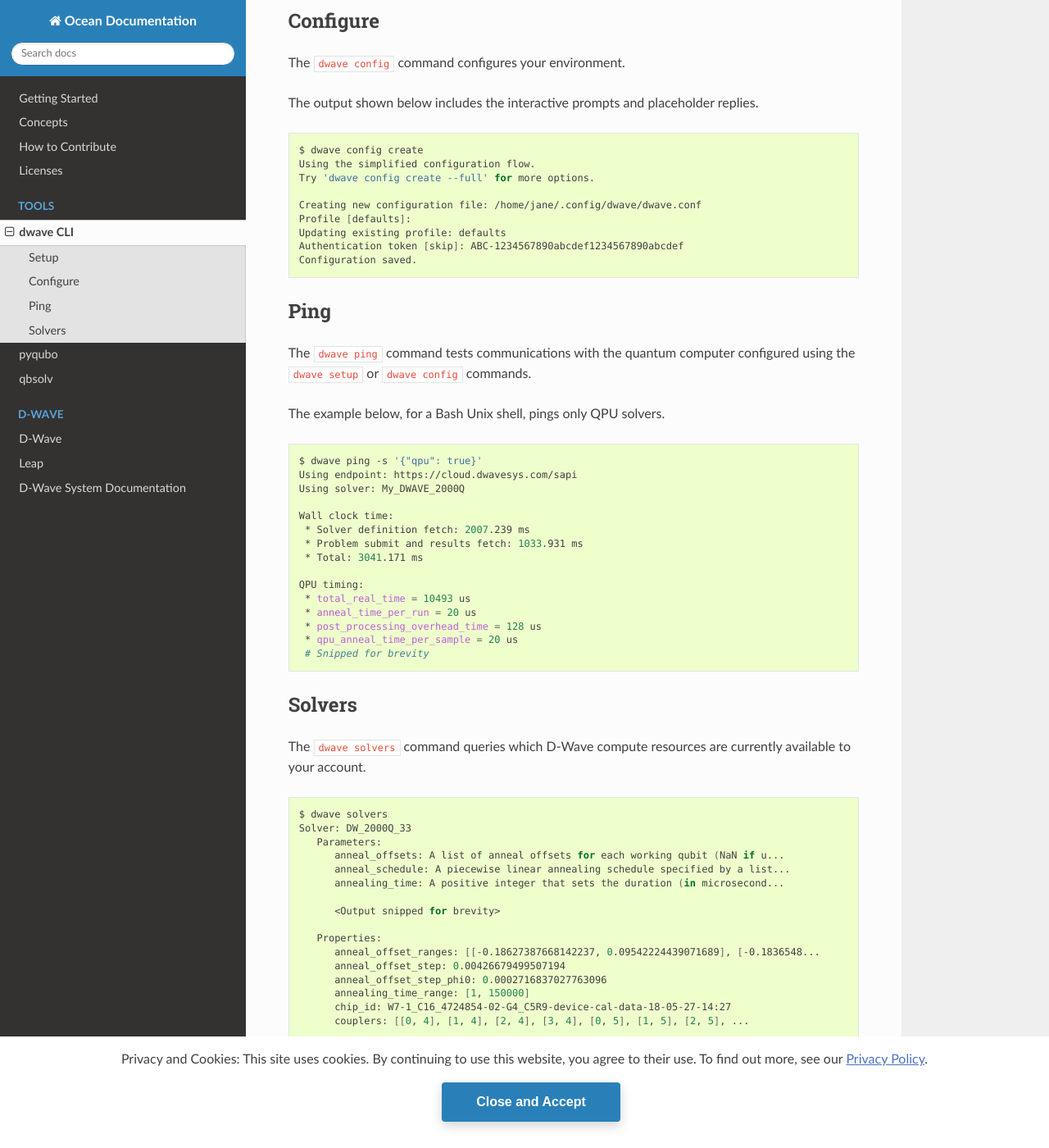
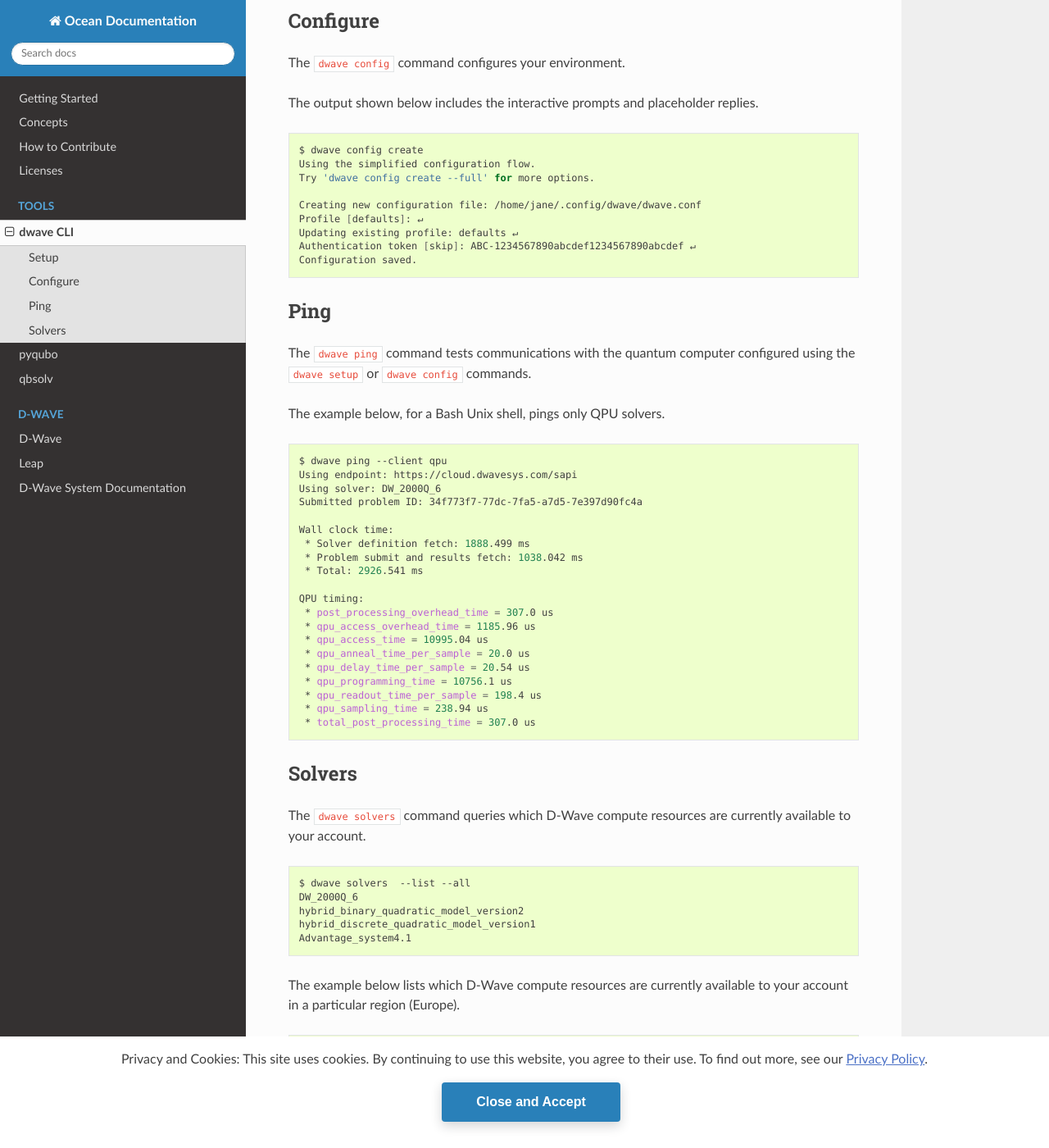
Before and after one commit to dwavesystems/dwave-ocean-sdk, a Sphinx documentation site: the page built from docs/docs_cli.rst, in a window 1280 px wide and 1400 px high, scrolled down 1943 px. Shown: the whole window at 82% size. Built offline with Sphinx 7.4.7 and the Read the Docs theme 2.0.0, drawn with Linux system fonts in a browser that asks for light colours; pages that are not in the unit, such as notebooks, are missing from menus; the version number could not be read and is left out; some of the changed text lies outside the part shown.

Commit message:
Implement more review comments

```diff
--- a/docs/docs_cli.rst
+++ b/docs/docs_cli.rst
@@ -76,13 +76,13 @@
 
     Optionally install non-open-source packages and configure your environment.
 
-    Do you want to select non-open-source packages to install (y/n)? [y]:
+    Do you want to select non-open-source packages to install (y/n)? [y]: ↵
 
     D-Wave Drivers
     These drivers enable some automated performance-tuning features.
     This package is available under the 'D-Wave EULA' license.
     The terms of the license are available online: https://docs.ocean.dwavesys.com/eula
-    Install (y/n)? [y]:
+    Install (y/n)? [y]: ↵
     Installing: D-Wave Drivers
     Successfully installed D-Wave Drivers.
 
@@ -90,7 +90,7 @@
     This tool visualizes problems submitted to the quantum computer and the results returned.
     This package is available under the 'D-Wave EULA' license.
     The terms of the license are available online: https://docs.ocean.dwavesys.com/eula
-    Install (y/n)? [y]:
+    Install (y/n)? [y]: ↵
     Installing: D-Wave Problem Inspector
     Successfully installed D-Wave Problem Inspector.
 
@@ -99,9 +99,9 @@
     Try 'dwave config create --full' for more options.
 
     Creating new configuration file: /home/jane/.config/dwave/dwave.conf
-    Profile [defaults]:
-    Updating existing profile: defaults
-    Authentication token [skip]: ABC-1234567890abcdef1234567890abcdef
+    Profile [defaults]: ↵
+    Updating existing profile: defaults ↵
+    Authentication token [skip]: ABC-1234567890abcdef1234567890abcdef ↵
     Configuration saved.
 
 .. cli-example-setup-end-marker
@@ -124,9 +124,9 @@
     Try 'dwave config create --full' for more options.
 
     Creating new configuration file: /home/jane/.config/dwave/dwave.conf
-    Profile [defaults]:
-    Updating existing profile: defaults
-    Authentication token [skip]: ABC-1234567890abcdef1234567890abcdef
+    Profile [defaults]: ↵
+    Updating existing profile: defaults ↵
+    Authentication token [skip]: ABC-1234567890abcdef1234567890abcdef ↵
     Configuration saved.
 
 .. cli-example-config-end-marker
@@ -145,21 +145,26 @@
 
 .. code-block:: bash
 
-    $ dwave ping -s '{"qpu": true}'
+    $ dwave ping --client qpu
     Using endpoint: https://cloud.dwavesys.com/sapi
-    Using solver: My_DWAVE_2000Q
+    Using solver: DW_2000Q_6
+    Submitted problem ID: 34f773f7-77dc-7fa5-a7d5-7e397d90fc4a
 
     Wall clock time:
-     * Solver definition fetch: 2007.239 ms
-     * Problem submit and results fetch: 1033.931 ms
-     * Total: 3041.171 ms
+     * Solver definition fetch: 1888.499 ms
+     * Problem submit and results fetch: 1038.042 ms
+     * Total: 2926.541 ms
 
     QPU timing:
-     * total_real_time = 10493 us
-     * anneal_time_per_run = 20 us
-     * post_processing_overhead_time = 128 us
-     * qpu_anneal_time_per_sample = 20 us
-     # Snipped for brevity
+     * post_processing_overhead_time = 307.0 us
+     * qpu_access_overhead_time = 1185.96 us
+     * qpu_access_time = 10995.04 us
+     * qpu_anneal_time_per_sample = 20.0 us
+     * qpu_delay_time_per_sample = 20.54 us
+     * qpu_programming_time = 10756.1 us
+     * qpu_readout_time_per_sample = 198.4 us
+     * qpu_sampling_time = 238.94 us
+     * total_post_processing_time = 307.0 us
 
 .. cli-example-ping-end-marker
 
@@ -175,24 +180,11 @@
 
 .. code-block:: bash
 
-    $ dwave solvers
-    Solver: DW_2000Q_33
-       Parameters:
-          anneal_offsets: A list of anneal offsets for each working qubit (NaN if u...
-          anneal_schedule: A piecewise linear annealing schedule specified by a list...
-          annealing_time: A positive integer that sets the duration (in microsecond...
-
-          <Output snipped for brevity>
-
-       Properties:
-          anneal_offset_ranges: [[-0.18627387668142237, 0.09542224439071689], [-0.1836548...
-          anneal_offset_step: 0.00426679499507194
-          anneal_offset_step_phi0: 0.0002716837027763096
-          annealing_time_range: [1, 150000]
-          chip_id: W7-1_C16_4724854-02-G4_C5R9-device-cal-data-18-05-27-14:27
-          couplers: [[0, 4], [1, 4], [2, 4], [3, 4], [0, 5], [1, 5], [2, 5], ...
-
-          <Output snipped for brevity>
+    $ dwave solvers  --list --all
+    DW_2000Q_6
+    hybrid_binary_quadratic_model_version2
+    hybrid_discrete_quadratic_model_version1
+    Advantage_system4.1
 
 .. cli-example-solvers-end-marker
 
--- a/docs/overview/sapi.rst
+++ b/docs/overview/sapi.rst
@@ -274,7 +274,7 @@
 :doc:`D-Wave Cloud Client configuration file </docs_cloud/sdk_index>`
 manually.
 
-You can always set or override your cofigurations in your code or with environment
+You can always set or override your configurations in your code or with environment
 variables. For more information, see the examples in this document or
 :doc:`D-Wave Cloud Client </docs_cloud/sdk_index>`.
 
@@ -364,7 +364,6 @@
   token = ABC-123456789123456789123456789
 
   [europe]
-  token = DEF-987654321987654321987654321
   region = eu-central-1
 
 You can then set the profile when instantiating a sampler, as below.
```
